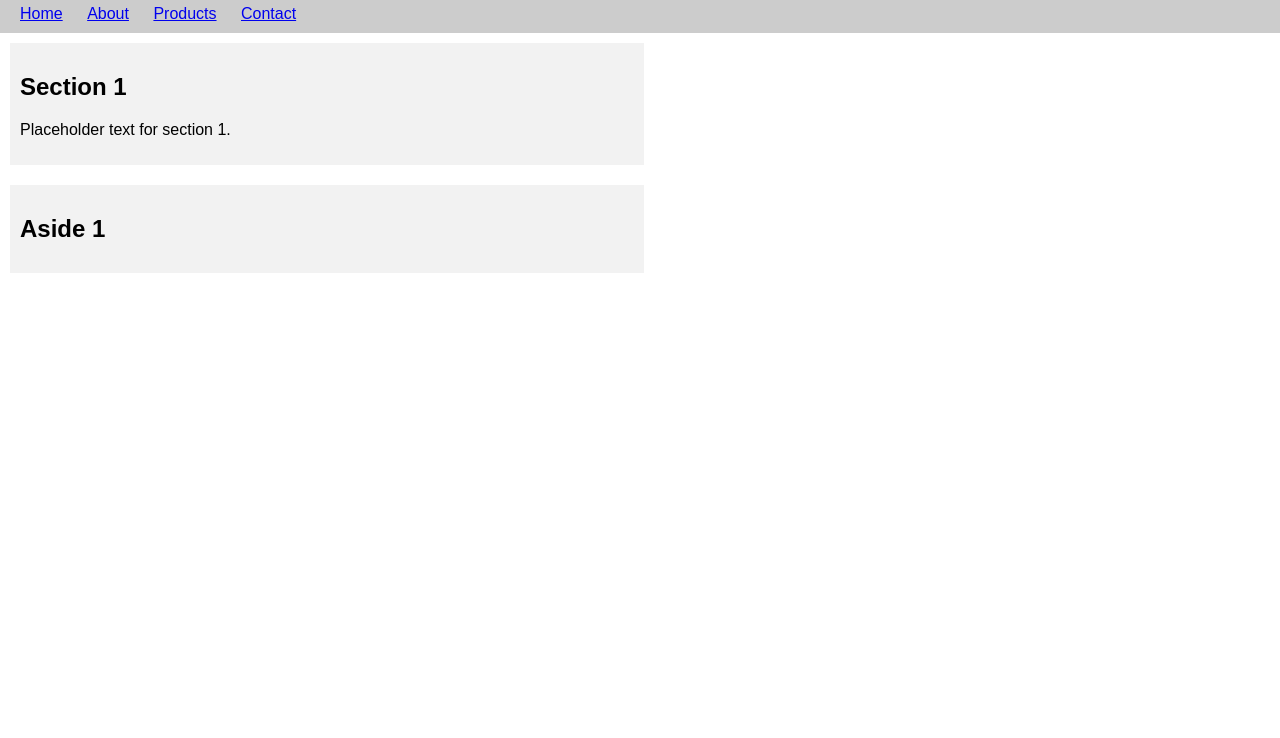
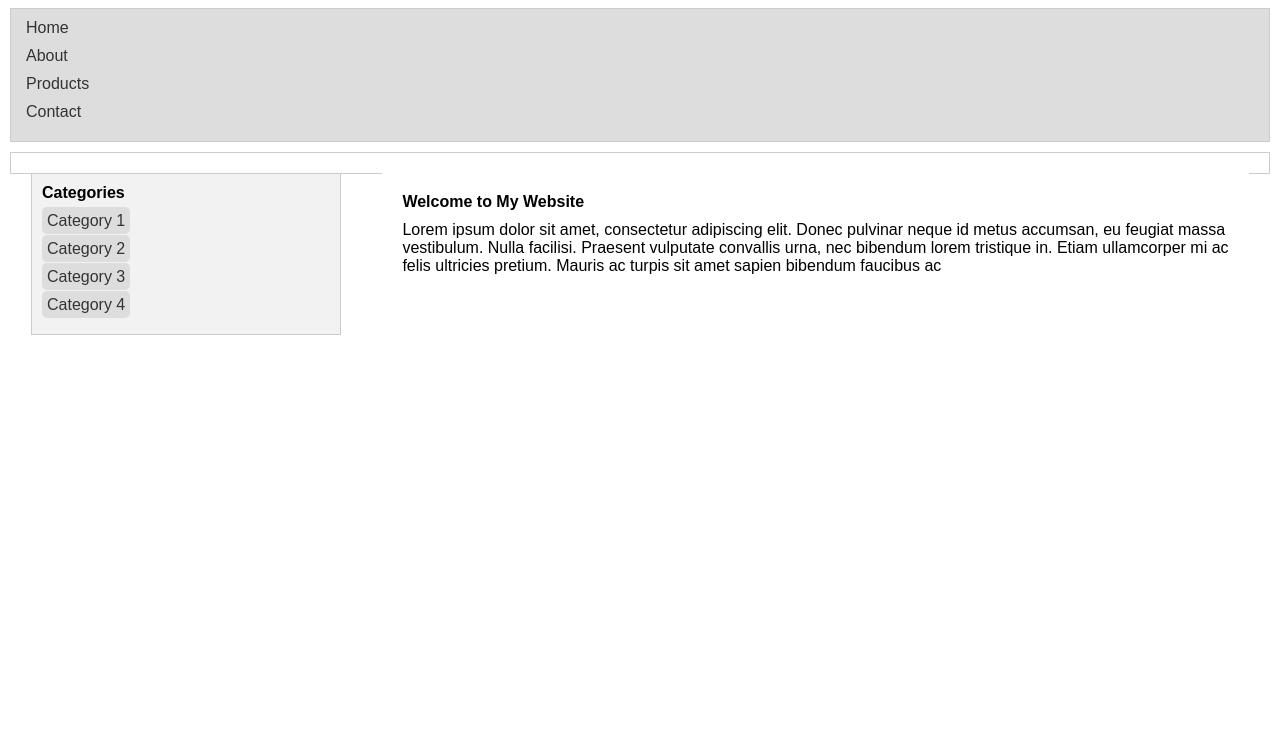
Before and after one commit to haydenmckeon/Mod8wframe, a plain HTML site: page index.html in a window 1280 px wide. Shown: the part 62-800 px from the top of the page. Drawn offline with Linux system fonts and the light colour scheme.

Commit message:
Update index.html

```diff
--- a/index.html
+++ b/index.html
@@ -1,62 +1,95 @@
 <!DOCTYPE html>
 <html>
 <head>
-    <title>My Website Wireframe</title>
-    <meta charset="utf-8">
-    <meta name="viewport" content="width=device-width, initial-scale=1">
+  <title>My Wireframe</title>
+  <meta charset="UTF-8">
+  <meta name="viewport" content="width=device-width, initial-scale=1.0">
   <style>
-      /* Define basic styles for the wireframe */
-      body {
-        font-family: Arial, sans-serif;
+    * {
+      box-sizing: border-box;
       margin: 0;
       padding: 0;
+      font-family: Arial, sans-serif;
+      font-size: 16px;
     }
+
     header, nav, section, aside, footer {
       display: block;
-        margin: 0;
-        padding: 0;
-      }
-      header, footer {
-        background-color: #333;
-        color: #fff;
-        padding: 10px;
-      }
-      nav {
-        background-color: #ccc;
-        padding: 10px;
-      }
-      section, aside {
+      border: 1px solid #ccc;
       padding: 10px;
       margin: 10px;
+    }
+
+    header, footer {
+      background-color: #eee;
+    }
+
+    nav {
+      background-color: #ddd;
+    }
+
+    section {
+      clear: both;
+    }
+
+    aside {
+      float: left;
+      width: 25%;
       background-color: #f2f2f2;
     }
-      /* Define basic layout for the wireframe */
-      header h1 {
+
+    article {
+      float: right;
+      width: 70%;
+      background-color: #fff;
+      padding: 20px;
+      margin: 10px;
+    }
+
+    h1, h2 {
+      margin-bottom: 10px;
+    }
+
+    p {
+      margin-bottom: 20px;
+    }
+
+    ul {
+      list-style: none;
+      padding: 0;
       margin: 0;
     }
-      nav ul {
-        list-style-type: none;
-        margin: 0;
-        padding: 0;
+
+    li {
+      margin-bottom: 10px;
     }
-      nav ul li {
-        display: inline-block;
-        margin: 0 10px;
+
+    a {
+      text-decoration: none;
+      color: #333;
+      padding: 5px;
+      border-radius: 5px;
+      background-color: #ddd;
     }
-      footer p {
-        margin: 0;
+
+    a:hover {
+      background-color: #bbb;
     }
-      section, aside {
-        width: 48%;
-        float: left;
+
+    @media (max-width: 768px) {
+      section {
+        display: flex;
+        flex-wrap: wrap;
       }
-      section {
-        clear: left;
+
+      aside {
+        float: none;
+        width: 100%;
       }
-      @media (max-width: 600px) {
-        section, aside {
+
+      article {
+        float: none;
         width: 100%;
-          float: none;
       }
     }
   </style>
@@ -65,6 +98,7 @@
   <header>
     <h1>My Website</h1>
   </header>
+
   <nav>
     <ul>
       <li><a href="#">Home</a></li>
@@ -73,10 +107,18 @@
       <li><a href="#">Contact</a></li>
     </ul>
   </nav>
+
   <section>
-      <h2>Section 1</h2>
-      <p>Placeholder text for section 1.</p>
-    </section>
     <aside>
-      <h2>Aside 1</h2>
-      <p>
+      <h2>Categories</h2>
+      <ul>
+        <li><a href="#">Category 1</a></li>
+        <li><a href="#">Category 2</a></li>
+        <li><a href="#">Category 3</a></li>
+        <li><a href="#">Category 4</a></li>
+      </ul>
+    </aside>
+
+    <article>
+      <h2>Welcome to My Website</h2>
+      <p>Lorem ipsum dolor sit amet, consectetur adipiscing elit. Donec pulvinar neque id metus accumsan, eu feugiat massa vestibulum. Nulla facilisi. Praesent vulputate convallis urna, nec bibendum lorem tristique in. Etiam ullamcorper mi ac felis ultricies pretium. Mauris ac turpis sit amet sapien bibendum faucibus ac
```
Lines whose indentation alone changed are shown as unchanged.
